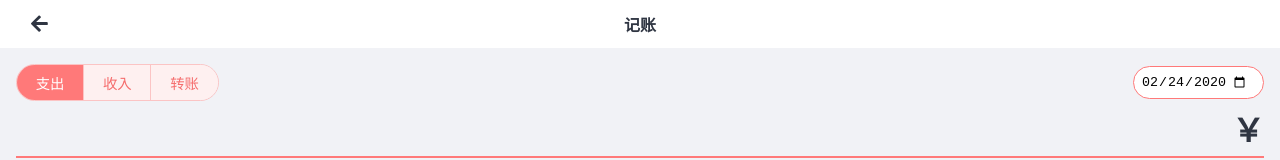
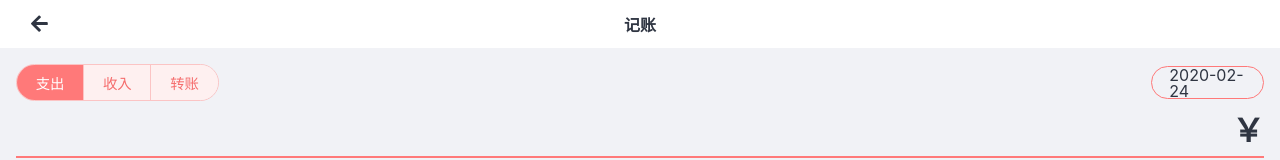
Before and after one commit to xsephiroth/hiwallet, a React (Create React App) app: page /#/add in a window 1280 px wide. Shown: the top 160 px of the page. Built offline with nearby package versions, Linux system fonts and the light colour scheme.

Commit message:
Refactor DateInput

```diff
--- a/src/components/DateInput/DateInput.scss
+++ b/src/components/DateInput/DateInput.scss
@@ -1,16 +1,58 @@
 @import '../../theme.scss';
 
-.datepicker[type='date'] {
+.datepicker {
+  position: relative;
   border: 1px solid $primary;
   border-radius: 20px;
-  padding: 0.5em 0.2em 0.5em 0.5em;
+  line-height: 1em;
+  padding: 0.3em;
+  padding-right: 0;
+  color: $text-primary;
 
-  &::-webkit-datetime-edit {
-    max-width: 75%;
+  span {
+    display: inline-block;
+    position: absolute;
+    left: 50%;
+    top: 50%;
+    transform: translate(-50%, -50%);
+    width: 80%;
+    margin-left: 6px;
+    pointer-events: none;
   }
 
-  &::-webkit-clear-button,
-  &::-webkit-inner-spin-button {
-    display: none;
+  .picker[type='date'] {
+    position: absolute;
+    top: 0;
+    left: 0;
+    width: 100%;
+    height: 100%;
+
+    opacity: 0;
+    position: relative;
+    user-select: none;
+
+    &::-webkit-calendar-picker-indicator {
+      position: absolute;
+      top: 0;
+      left: 0;
+      z-index: 9999;
+      width: 100%;
+      height: 100%;
+      opacity: 0;
+    }
+
+    &::-webkit-datetime-edit {
+      margin-left: 5%;
+      max-width: 85%;
+      &::-webkit-datetime-edit-fields-wrapper:focus {
+        outline: none;
+        background-color: transparent;
+      }
+    }
+
+    &::-webkit-clear-button,
+    &::-webkit-inner-spin-button {
+      display: none;
+    }
   }
 }
--- a/src/components/DateInput/index.js
+++ b/src/components/DateInput/index.js
@@ -1,23 +1,12 @@
-import React, { useState } from 'react';
+import React from 'react';
 import './DateInput.scss';
 
 const DateInput = ({ value, onChange }) => {
-  const today = value;
-  const [date, setDate] = useState(today);
-
-  const handleDateChange = e => {
-    const date = e.target.value || today;
-    setDate(date);
-    onChange && onChange(date);
-  };
-
   return (
-    <input
-      className="datepicker"
-      type="date"
-      value={date}
-      onChange={handleDateChange}
-    />
+    <div className="datepicker">
+      <input className="picker" type="date" value={value} onChange={onChange} />
+      <span>{value}</span>
+    </div>
   );
 };
 
--- a/src/pages/AddPage.js
+++ b/src/pages/AddPage.js
@@ -60,8 +60,7 @@
   const billingType = useInput('expenditure');
   const [moneyValue, setMoneyValue] = useState('');
   const today = useMemo(() => getToday(), []);
-  const [date, setDate] = useState(today);
-  console.log(date);
+  const date = useInput(today);
   const expenditureCategoryId = useInput(mockDataExpenditureCategories[0].id);
   const incomeCategoryId = useInput(mockDataIncomeCategories[0].id);
   const note = useInput('');
@@ -89,7 +88,7 @@
               { value: 'transfer', text: '转账' }
             ]}
           />
-          <DateInput value={today} onChange={d => setDate(d)} />
+          <DateInput {...date} />
         </div>
         <MoneyInput value={moneyValue} />
       </div>
```
